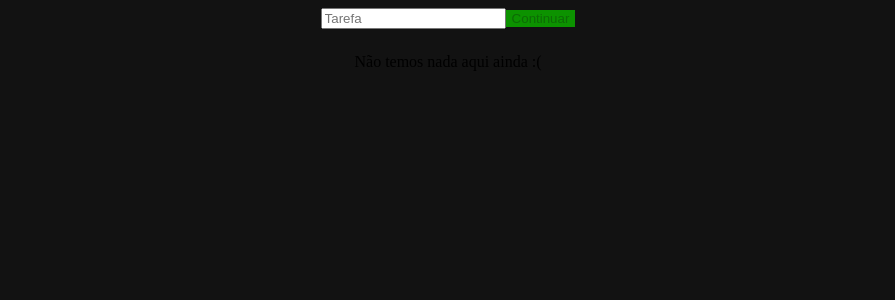
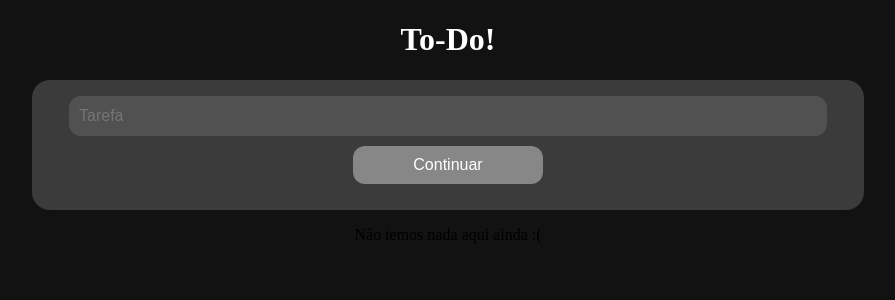
Before and after one commit to Windows87/amazing-to-do-list, a React (Create React App) app: page / in a window 1280 px wide. Shown: the top 300 px of the page, without its empty margins (192-1087 px from the left). Built offline with nearby package versions, Linux system fonts and the light colour scheme.

Commit message:
start styles

```diff
--- a/src/components/Button/index.tsx
+++ b/src/components/Button/index.tsx
@@ -1,8 +1,15 @@
 import styled from 'styled-components'
 
 const Button = styled.button`
-  border: none;
-  background-color: #0c9200;
+  background-color: ${({ disabled }) => (!disabled ? '#0C9200' : '#878787')};
+  color: white;
+  height: 38px;
+  border: 0;
+  border-radius: 12px;
+  margin-bottom: 10px;
+  padding-left: 60px;
+  padding-right: 60px;
+  font-size: 16px;
 `
 
 export default Button
--- a/src/components/Card/index.tsx
+++ b/src/components/Card/index.tsx
@@ -1,7 +1,11 @@
 import { styled } from 'styled-components'
 
 const Card = styled.div`
-  padding: 8px;
+  padding: 16px;
+  background-color: #3b3b3b;
+  width: 90%;
+  max-width: 800px;
+  border-radius: 18px;
 `
 
 export default Card
--- a/src/components/Input/index.tsx
+++ b/src/components/Input/index.tsx
@@ -1,5 +1,15 @@
 import { styled } from 'styled-components'
 
-const Input = styled.input``
+const Input = styled.input`
+  width: 100%;
+  background-color: #515151;
+  height: 38px;
+  color: white;
+  border: 0;
+  border-radius: 12px;
+  padding-left: 10px;
+  margin-bottom: 10px;
+  font-size: 16px;
+`
 
 export default Input
--- /dev/null
+++ b/src/pages/Apṕ/components/AddForm/Form.tsx
@@ -0,0 +1,12 @@
+import { styled } from 'styled-components'
+
+const Form = styled.form`
+  display: flex;
+  flex-direction: column;
+  align-items: center;
+  width: calc(100% - 54px);
+  padding-left: 27px;
+  padding-right: 27px;
+`
+
+export default Form
--- a/src/pages/Apṕ/components/AddForm/index.tsx
+++ b/src/pages/Apṕ/components/AddForm/index.tsx
@@ -3,6 +3,7 @@ import Button from '../../../../components/Button'
 import Card from '../../../../components/Card'
 import Input from '../../../../components/Input'
 import { useTasks } from '../../../../contexts/TasksContext'
+import Form from './Form'
 
 const AddForm = () => {
   const [description, setDescription] = useState('')
@@ -30,10 +31,10 @@ const AddForm = () => {
 
   return (
     <Card>
-      <form onSubmit={handleSubmit}>
+      <Form onSubmit={handleSubmit}>
         <Input placeholder='Tarefa' value={description} onChange={handleInputChange} />
         <Button disabled={verifyFields()}>Continuar</Button>
-      </form>
+      </Form>
     </Card>
   )
 }
--- a/src/pages/Apṕ/components/TasksList/NothingHere.tsx
+++ b/src/pages/Apṕ/components/TasksList/NothingHere.tsx
@@ -2,6 +2,10 @@ import { styled } from 'styled-components'
 
 const NothingHere = () => <p>Não temos nada aqui ainda :(</p>
 
-const StyledNothingHere = styled(NothingHere)``
+const StyledNothingHere = styled(NothingHere)`
+  color: white;
+  margin: 0;
+  margin-top: 12px;
+`
 
 export default StyledNothingHere
--- a/src/pages/Apṕ/components/TasksList/Wrapper.tsx
+++ b/src/pages/Apṕ/components/TasksList/Wrapper.tsx
@@ -1,5 +1,13 @@
 import { styled } from 'styled-components'
 
-const Wrapper = styled.div``
+const Wrapper = styled.div`
+  width: 100%;
+  display: flex;
+  align-items: center;
+  flex-direction: column;
+  margin-top: 12px;
+  gap: 8px;
+  color: white;
+`
 
 export default Wrapper
--- /dev/null
+++ b/src/pages/Apṕ/components/TodoTitle/index.tsx
@@ -0,0 +1,9 @@
+import { styled } from 'styled-components'
+
+const StyledTodoTitle = styled.h1`
+  color: white;
+`
+
+const TodoTitle = () => <StyledTodoTitle>To-Do!</StyledTodoTitle>
+
+export default TodoTitle
--- a/src/pages/Apṕ/index.tsx
+++ b/src/pages/Apṕ/index.tsx
@@ -1,10 +1,12 @@
 import Background from '../../components/Background'
 import AddForm from './components/AddForm'
 import TasksList from './components/TasksList'
+import TodoTitle from './components/TodoTitle'
 
 const App = () => {
   return (
     <Background>
+      <TodoTitle />
       <AddForm />
       <TasksList />
     </Background>
```
